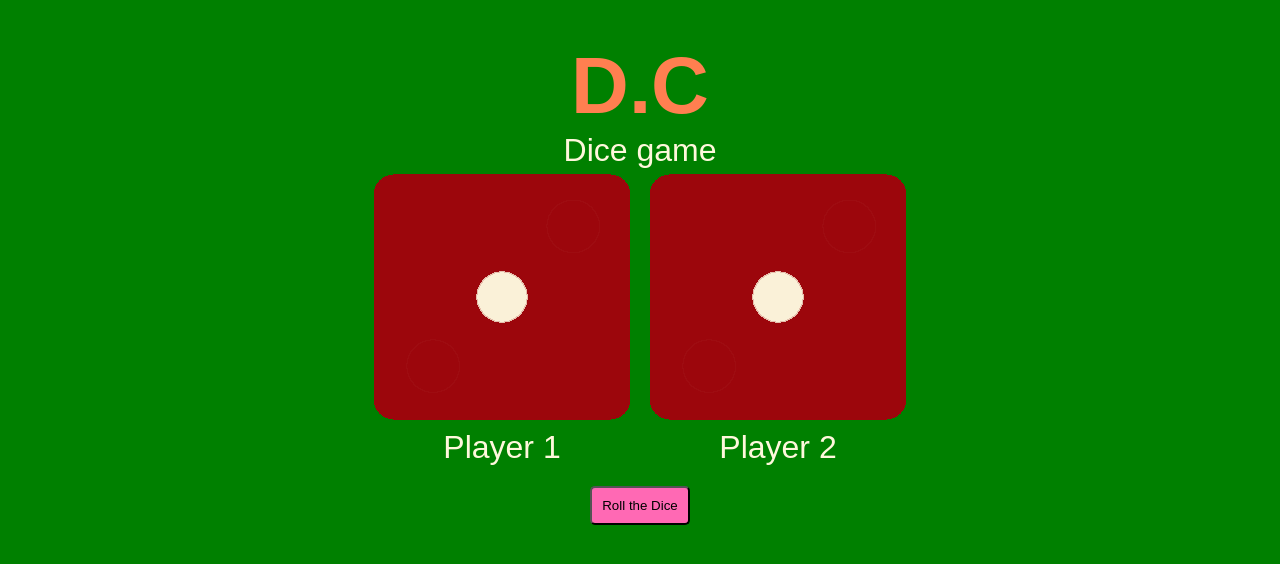
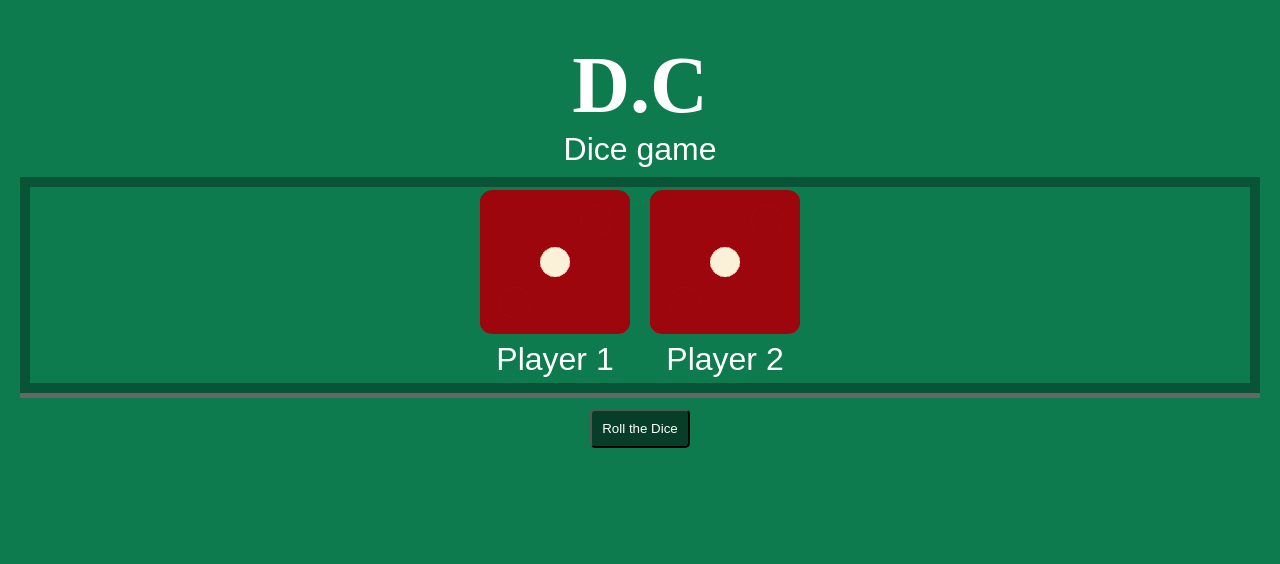
Before and after one commit to felipeinnit/Dice, a plain HTML site: page index.html in a window 1280 px wide. Drawn offline with Linux system fonts and the light colour scheme.

Commit message:
Update style.css
update of colors and fonts

```diff
--- a/style.css
+++ b/style.css
@@ -1,9 +1,10 @@
 * {
   margin: 0;
   padding: 0;
-  background-color: green;
+  background-color: #0e7b4f;
   text-align: center;
   font-family: sans-serif;
+  color: white;
 }
 
 body {
@@ -13,19 +14,24 @@ body {
 }
 
 h1 {
-  color: coral;
   font-size: 5rem;
   padding-top: 20px;
   text-transform: uppercase;
+  font-family: serif;
 }
 
 p {
-  color: cornsilk;
   font-size: 2rem;
   text-align: center;
+  padding-bottom: 5px;
 }
 
 .display-flex {
+  transform: translateY(4px);
+  box-shadow: 0 5px #666;
+  border: 10px;
+  border-style: solid;
+  border-color: #095436;
   display: flex;
   gap: 20px;
   align-items: center;
@@ -33,7 +39,7 @@ p {
 }
 
 img {
-  width: 100%;
+  width: 150px;
 }
 
 .container-buttoms {
@@ -43,16 +49,16 @@ img {
 }
 
 .btn {
-  background-color: hotpink;
+  background-color: #063e28;
   padding: 10px;
   border-radius: 5px;
   margin-top: 20px;
 }
 .btn:hover {
-  background-color: rgb(228, 61, 145);
+  background-color: #095436;
 }
 .btn:active {
-  background-color: #3e8e41;
-  box-shadow: 0 5px #666;
-  transform: translateY(4px);
+  background-color: #063e28;
+  box-shadow: 0 2px rgb(48, 48, 48);
+  transform: translateY(2px);
 }
```
